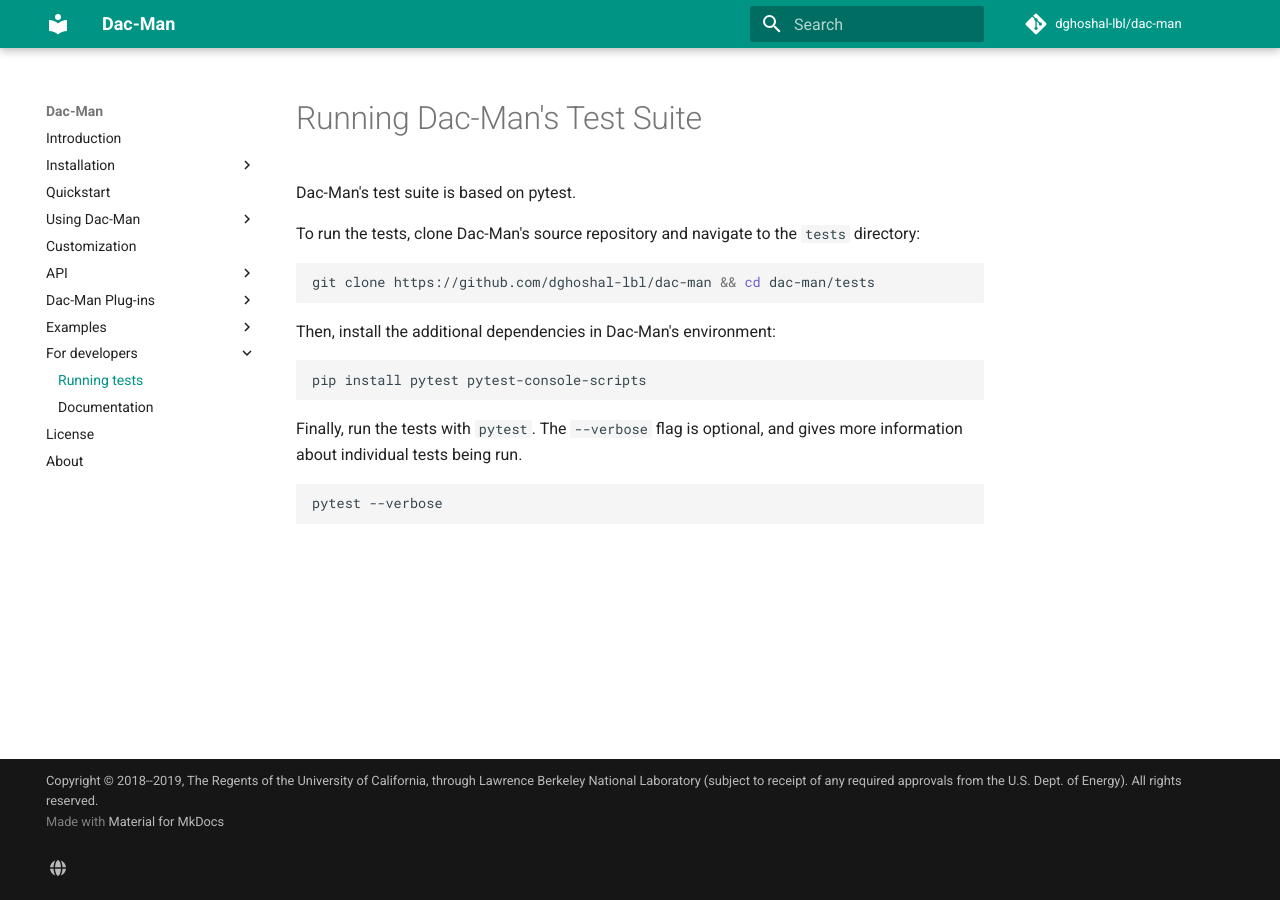
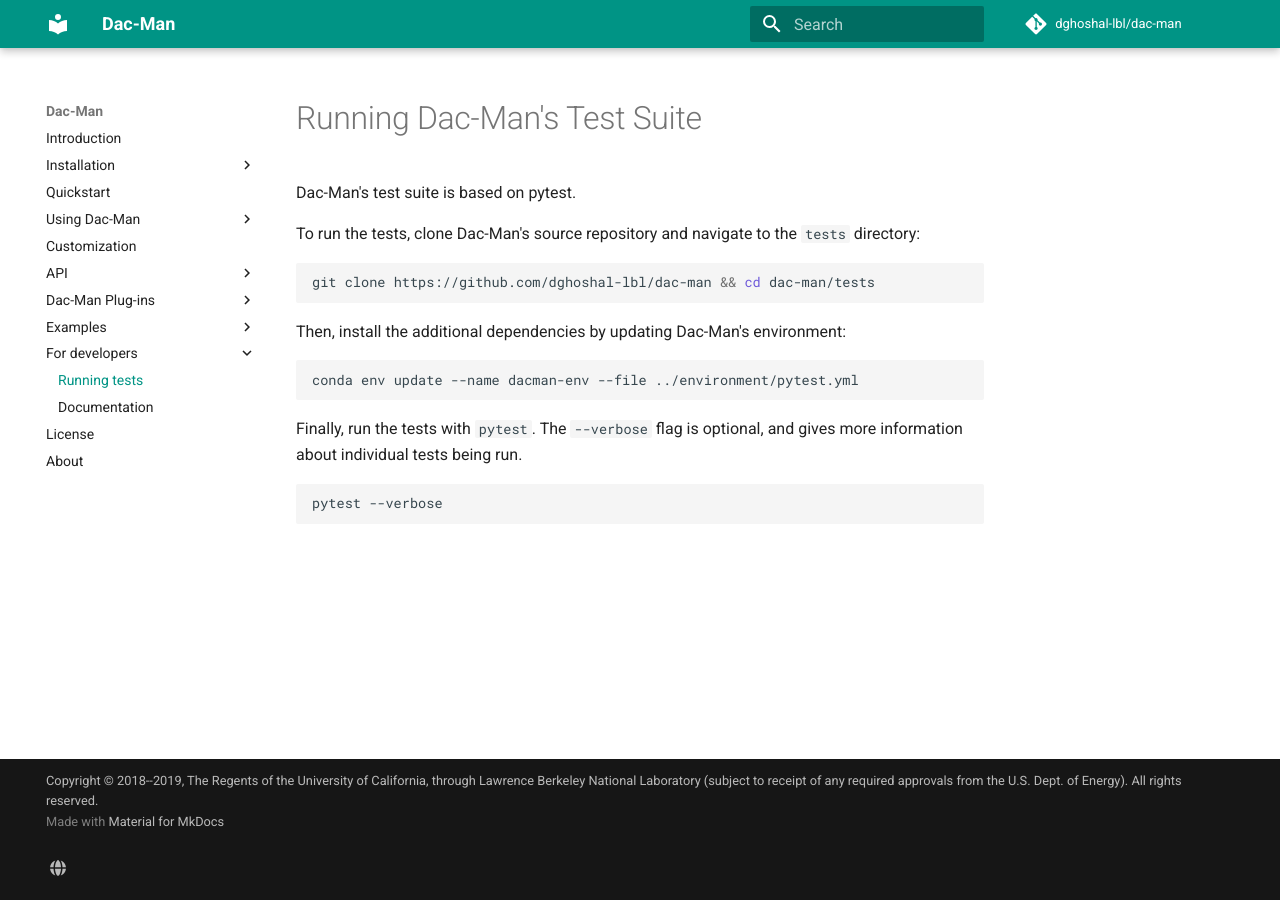
Before and after one commit to deduce-dev/dac-man, an MkDocs documentation site: the page built from docs/develop/tests.md, in a window 1280 px wide. Built offline with MkDocs 1.6.1 and Material for MkDocs 9.7.7, drawn with Linux system fonts in a browser that asks for light colours; comment, search, counter and statistics services are not loaded.

Commit message:
Use conda env update to manage dependencies for tests

````diff
--- a/docs/develop/tests.md
+++ b/docs/develop/tests.md
@@ -8,10 +8,10 @@
 git clone https://github.com/dghoshal-lbl/dac-man && cd dac-man/tests
 ```
 
-Then, install the additional dependencies in Dac-Man's environment:
+Then, install the additional dependencies by updating Dac-Man's environment:
 
 ```sh
-pip install pytest pytest-console-scripts
+conda env update --name dacman-env --file ../environment/pytest.yml
 ```
 
 Finally, run the tests with `pytest`.
````
Also changed, not shown: 1 other file.
